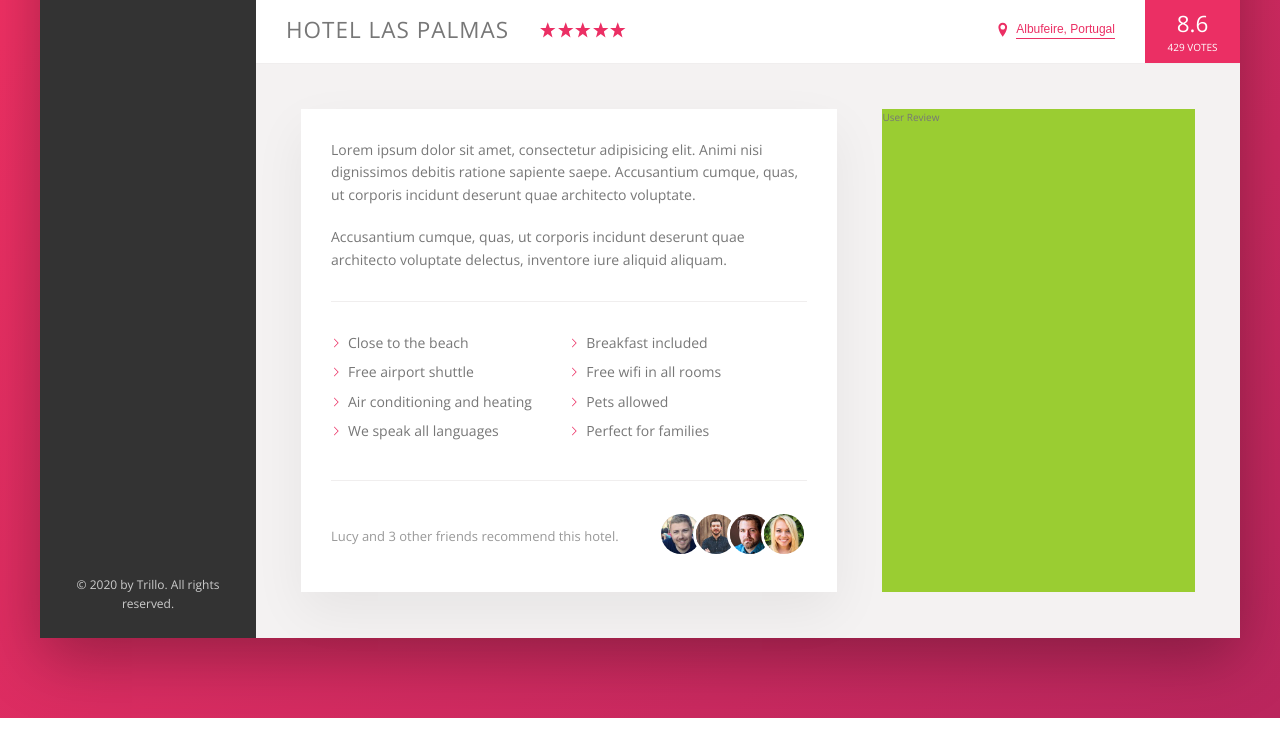
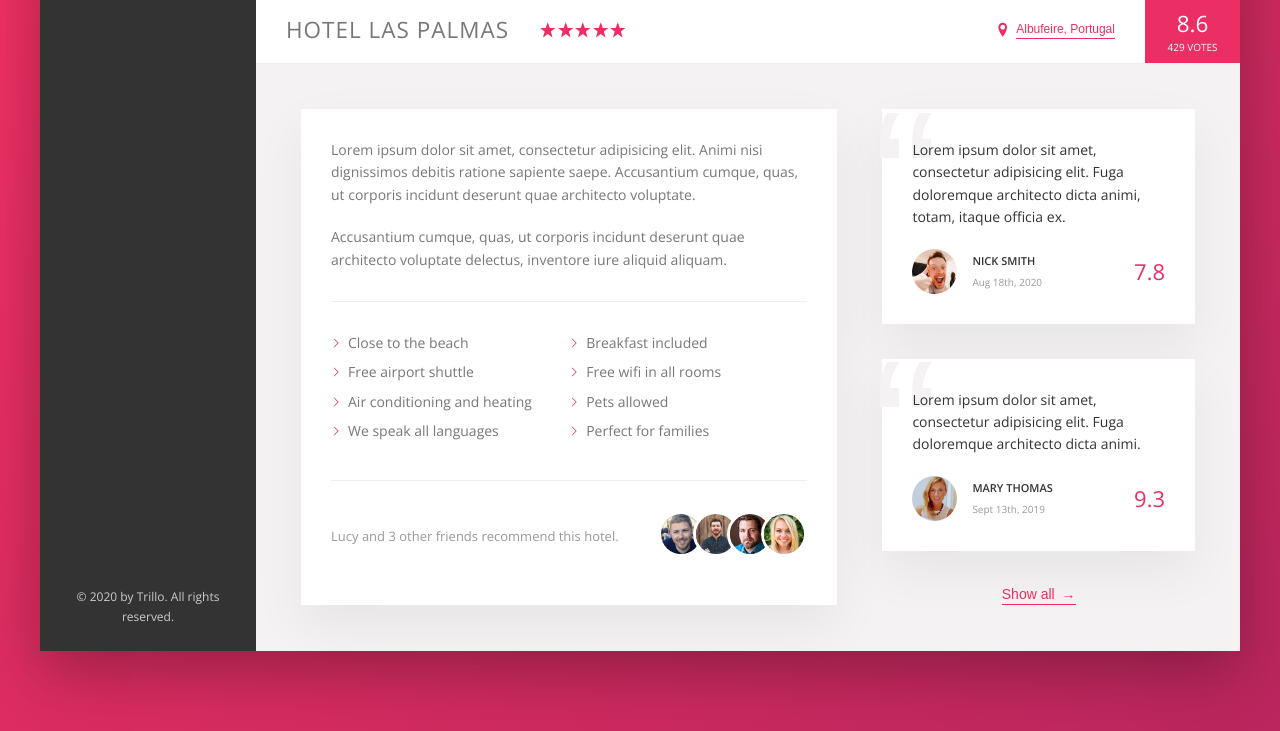
Before and after one commit to berkayaskin/booking-website, a website: page index.html in a window 1280 px wide. Shown: the part 538-1269 px from the top of the page. Drawn offline with nearby package versions, Linux system fonts and the light colour scheme.

Commit message:
designed the user reviews section

```diff
--- a/index.html
+++ b/index.html
@@ -169,11 +169,39 @@
                                 </div>
                             </div>
                         </div>
+
                         <div class="user-reviews">
-                            User Review
+                            <figure class="review">
+                                <blockquote class="review__text">
+                                    Lorem ipsum dolor sit amet, consectetur adipisicing elit. Fuga doloremque architecto dicta animi, totam, itaque officia ex.
+                                </blockquote>
+                                <figcaption class="review__user">
+                                    <img src="img/user-1.jpg" alt="User 1" class="review__photo">
+                                    <div class="review__user-box">
+                                        <p class="review__user-name">Nick Smith</p>
+                                        <p class="review__user-date">Aug 18th, 2020</p>
+                                    </div>
+                                    <div class="review__rating">7.8</div>
+                                </figcaption>
+                            </figure>
+
+                            <figure class="review">
+                                <blockquote class="review__text">
+                                    Lorem ipsum dolor sit amet, consectetur adipisicing elit. Fuga doloremque architecto dicta animi.
+                                </blockquote>
+                                <figcaption class="review__user">
+                                    <img src="img/user-2.jpg" alt="User 2" class="review__photo">
+                                    <div class="review__user-box">
+                                        <p class="review__user-name">Mary Thomas</p>
+                                        <p class="review__user-date">Sept 13th, 2019</p>
+                                    </div>
+                                    <div class="review__rating">9.3</div>
+                                </figcaption>
+                            </figure>
+                            <button class="btn-inline">Show all <span>&rarr;</span></button>
                         </div>
+
                     </div>
-
                 </main>
             </div>
         </div>
--- a/sass/_components.scss
+++ b/sass/_components.scss
@@ -270,8 +270,17 @@
   cursor: pointer;
   transition: all .2s;
 
+  & span {
+    margin-left: 3px;
+    transition: margin-left .2s;
+  }
+
   &:hover {
     color: var(--color-grey-dark-1);
+
+    span {
+      margin-left: 8px;
+    }
   }
 
   &:focus {
@@ -364,3 +373,69 @@
     }
   }
 }
+
+// ///////////////////////////
+// USER REVIEWS
+.review {
+  background-color: #fff;
+  box-shadow: var(--shadow-light);
+  padding: 3rem;
+  margin-bottom: 3.5rem;
+  position: relative;
+
+  &__text {
+    color: var(--color-grey-dark-1);
+    margin-bottom: 2rem;
+    z-index: 10;
+    position: relative;
+  }
+
+  &__user {
+    display: flex;
+    align-items: center;
+    justify-content: center;
+  }
+
+  &__photo {
+    height: 4.5rem;
+    width: 4.5rem;
+    border-radius: 50%;
+    margin-right: 1.5rem;
+  }
+
+  &__user-box {
+    margin-right: auto;
+  }
+
+  &__user-name {
+    font-size: 1.1rem;
+    font-weight: 600;
+    text-transform: uppercase;
+    margin-bottom: .4rem;
+    color: var(--color-grey-dark-1);
+    overflow: hidden;
+  }
+
+  &__user-date {
+    font-size: 1rem;
+    color: var(--color-grey-dark-3);
+  }
+
+  &__rating {
+    font-size: 2.2rem;
+    font-weight: 300;
+    color: var(--color-primary);
+  }
+
+  &::before {
+    content: "\201C";
+    position: absolute;
+    top: -2.75rem;
+    left: -1rem;
+    line-height: 1;
+    font-size: 20rem;
+    color: var(--color-grey-light-2);
+    font-family: sans-serif;
+    z-index: 1;
+  }
+}
--- a/sass/_layout.scss
+++ b/sass/_layout.scss
@@ -38,6 +38,7 @@
 }
 
 .detail {
+  font-size: 1.4rem;
   display: flex;
   padding: 4.5rem;
   background-color: var(--color-grey-light-2);
@@ -45,7 +46,6 @@
 }
 
 .description {
-  font-size: 1.4rem;
   background-color: #fff;
   box-shadow: var(--shadow-light);
   padding: 3rem;
@@ -54,6 +54,9 @@
 }
 
 .user-reviews {
-  background-color: yellowgreen;
   flex: 1;
+
+  display: flex;
+  flex-direction: column;
+  align-items: center;
 }
```
Also changed, not shown: css/style.css.
